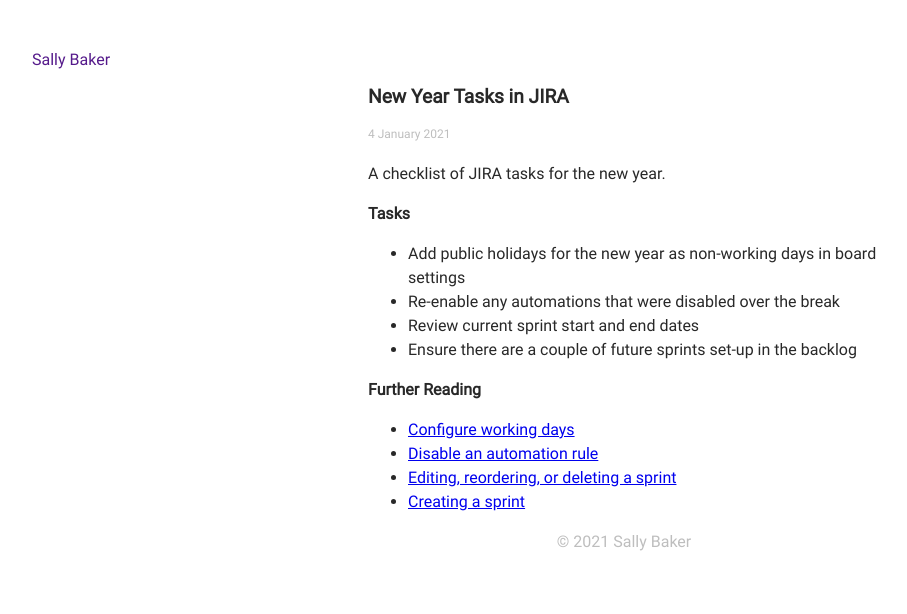
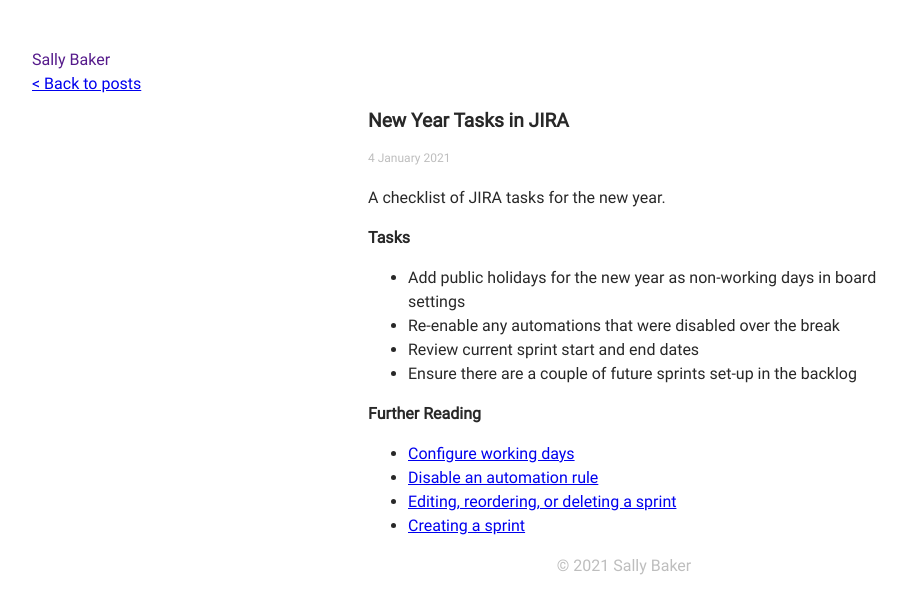
Before and after one commit to sallybaker/sallybaker.github.io, a Jekyll site: the page built from _posts/2021-01-04-jira-new-year-housekeeping.md, in a window 1280 px wide. Shown: the top 614 px of the page, without its empty margins (16-923 px from the left). Built offline with Jekyll 4.4.1, drawn with Linux system fonts in a browser that asks for light colours.

Commit message:
add back button and link to homepage from title

```diff
--- a/_layouts/post.html
+++ b/_layouts/post.html
@@ -2,7 +2,10 @@
 layout: default
 ---
 <div class="title">
-    <a href="/posts">Sally Baker</a>
+    <a href="/">Sally Baker</a>
+</div>
+<div class="back">
+    <a href="/posts">< Back to posts</a>
 </div>
 <div id="post">
 {{ content }}
```
